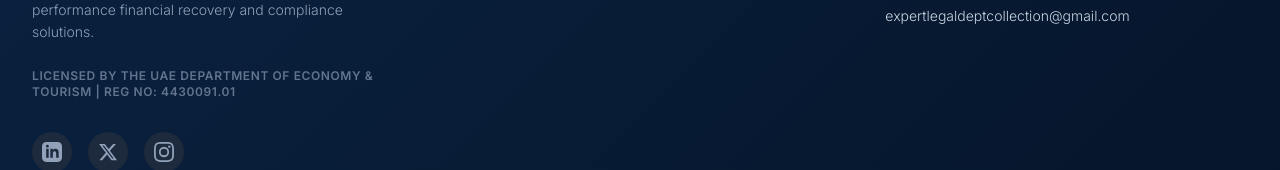
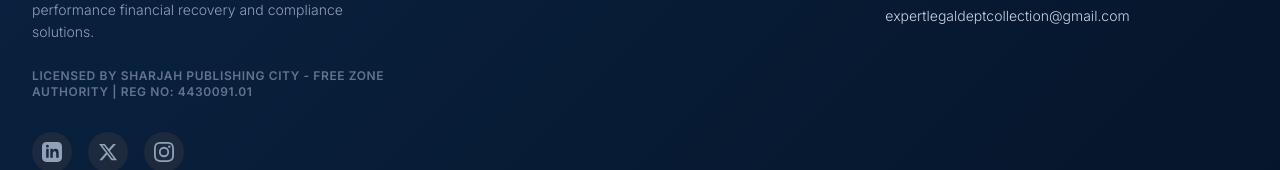
Before and after one commit to abdullahrock403-ops/legaltech, a Next.js app: page / in a window 1280 px wide. Shown: the part 3946-4116 px from the top of the page. Built offline with nearby package versions, Linux system fonts and the light colour scheme.

Commit message:
chore: update licensing text to Sharjah Publishing City - Free Zone Authority

```diff
--- a/src/components/Footer.tsx
+++ b/src/components/Footer.tsx
@@ -31,8 +31,8 @@ export default function Footer() {
             </p>
             <div className="text-xs text-slate-500 font-semibold uppercase tracking-wider">
               {isRtl
-                ? "مرخص من دائرة الاقتصاد والسياحة في دولة الإمارات | رقم التسجيل: 4430091.01"
-                : "Licensed by the UAE Department of Economy & Tourism | Reg No: 4430091.01"}
+                ? "مرخصة من مدينة الشارقة للنشر - هيئة المنطقة حرة | رقم التسجيل: 4430091.01"
+                : "Licensed by Sharjah Publishing City - Free Zone Authority | Reg No: 4430091.01"}
             </div>
 
             {/* Social Icons */}
```
